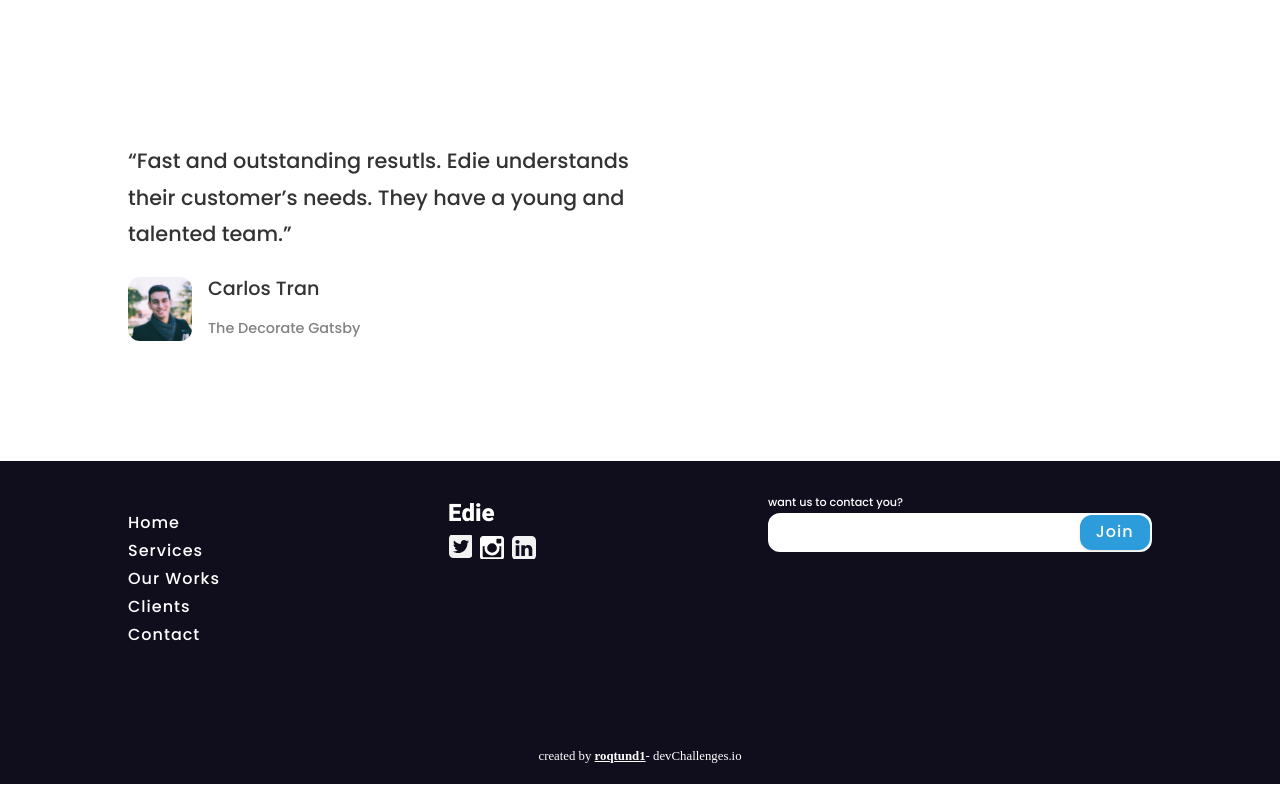
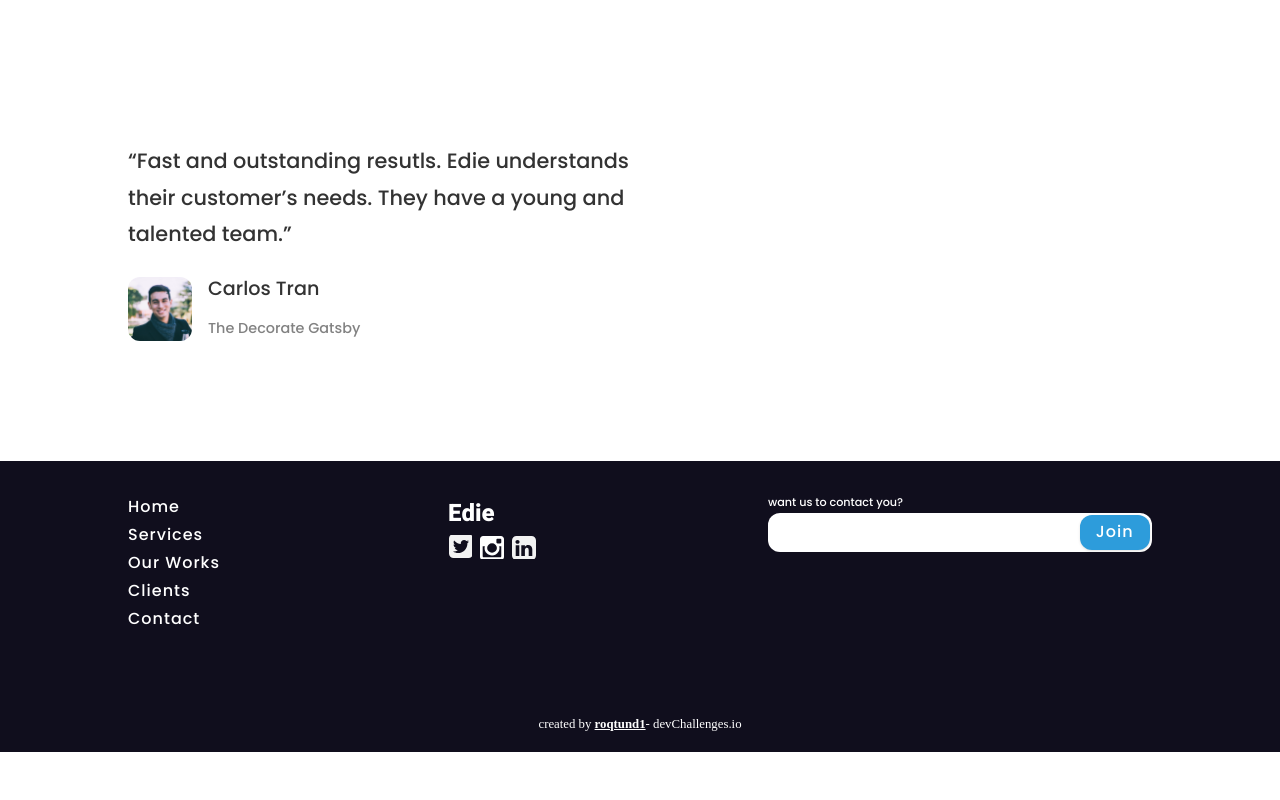
Before and after one commit to roqtund1/Edie-homepage, a plain HTML site: page index.html in a window 1280 px wide. Shown: the part 3297-4097 px from the top of the page. After the commit the page ends 4065 px from the top, so only its background shows below. Drawn offline with Linux system fonts and the light colour scheme.

Commit message:
updated footer-links styles

```diff
--- a/main.css
+++ b/main.css
@@ -580,7 +580,9 @@ Footer
   width: 1.5rem;
   height: 1.5rem;
 }
-
+.footer-links {
+  margin: 0;
+}
 .footer-link {
   display: block;
   text-align: left;
@@ -617,7 +619,7 @@ Footer
 .bottom-text {
   text-align: center;
   font-size: 0.8rem;
-  font-family:'Montserrat';
+  font-family: "Montserrat";
   margin-top: 5rem;
 }
 @media screen and (min-width: 768px) {
```
